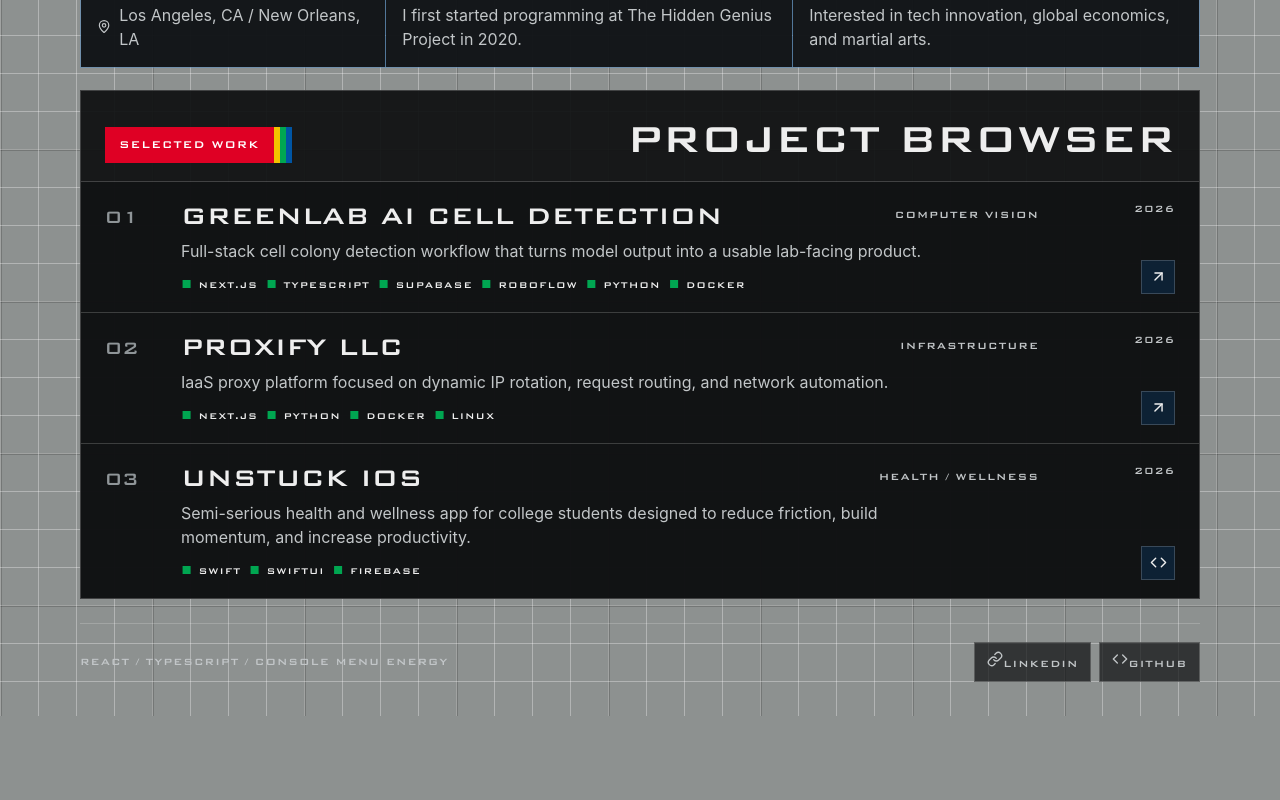
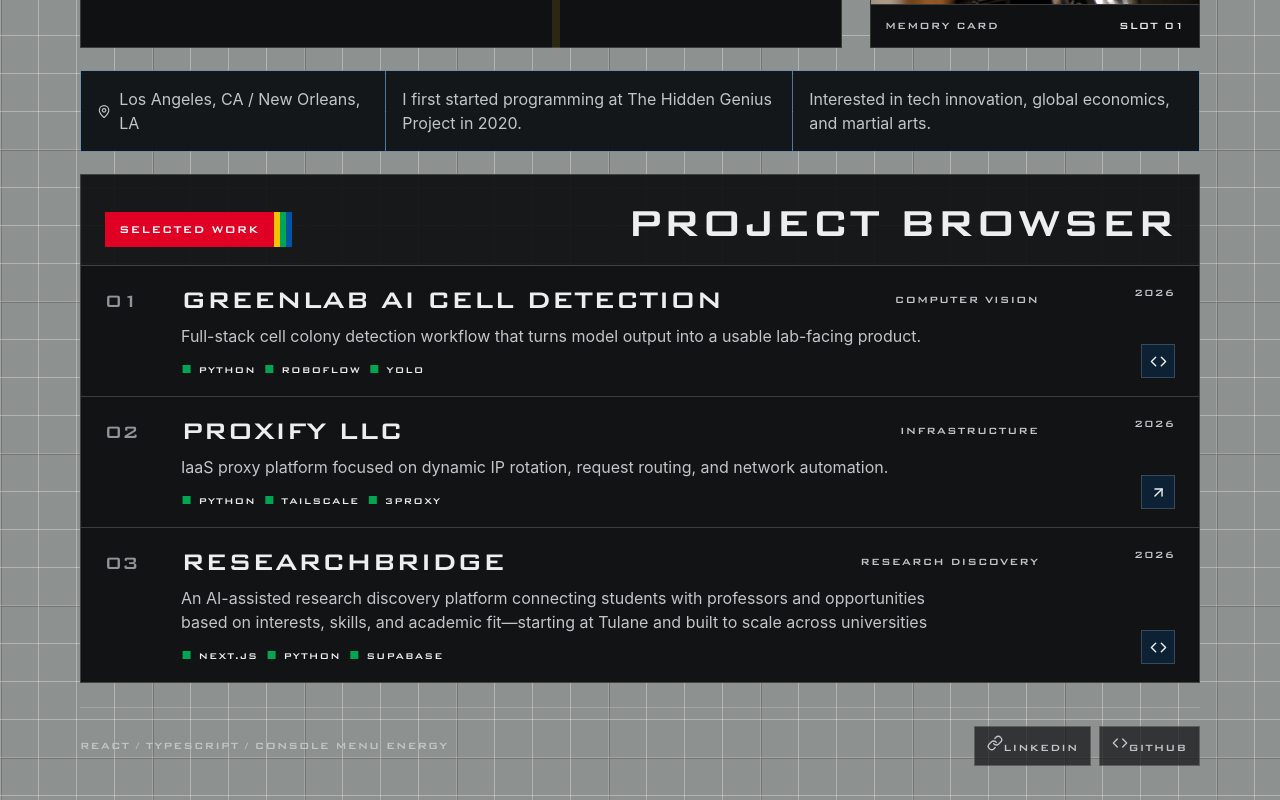
Before and after one commit to masonmemelord/Portfolio-Site, a React (Vite) app: page / in a window 1280 px wide. Shown: the part 611-1411 px from the top of the page. Before the commit the page ends 1327 px from the top, so only its background shows below. Built offline with nearby package versions, Linux system fonts and the light colour scheme.

Commit message:
Update portfolio resume, photo, projects, and tech stacks

```diff
--- a/src/App.tsx
+++ b/src/App.tsx
@@ -1,7 +1,7 @@
 import React from 'react';
 import { ArrowUpRight, Code, FileDown, Link, MapPin } from 'lucide-react';
 import './index.css';
-import resume from './assets/CS-Focused-Resume.pdf';
+import resume from './assets/CSResume.pdf';
 import profilePic from './assets/profile.jpeg';
 
 interface Project {
@@ -21,8 +21,8 @@ const projects: Project[] = [
     year: '2026',
     description:
       'Full-stack cell colony detection workflow that turns model output into a usable lab-facing product.',
-    techStack: ['Next.js', 'TypeScript', 'Supabase', 'Roboflow', 'Python', 'Docker'],
-    link: 'https://greenlab-frontend.vercel.app',
+    techStack: ['Python', 'Roboflow', 'YOLO'],
+    github: 'https://github.com/masonmemelord/Greenlab',
   },
   {
     title: 'Proxify LLC',
@@ -30,17 +30,17 @@ const projects: Project[] = [
     year: '2026',
     description:
       'IaaS proxy platform focused on dynamic IP rotation, request routing, and network automation.',
-    techStack: ['Next.js', 'Python', 'Docker', 'Linux'],
+    techStack: ['Python', 'Tailscale', '3proxy'],
     link: 'https://proxifyllc.com',
   },
   {
-    title: 'Unstuck iOS',
-    type: 'Health / Wellness',
+    title: 'ResearchBridge',
+    type: 'Research Discovery',
     year: '2026',
     description:
-      'Semi-serious health and wellness app for college students designed to reduce friction, build momentum, and increase productivity.',
-    techStack: ['Swift', 'SwiftUI', 'Firebase'],
-    github: 'https://github.com/masonmemelord/Unstuck-iOS',
+      'An AI-assisted research discovery platform connecting students with professors and opportunities based on interests, skills, and academic fit—starting at Tulane and built to scale across universities',
+    techStack: ['Next.Js', 'Python', 'Supabase'],
+    github: 'https://github.com/masonmemelord/ResearchBridge',
   },
 ];
 
@@ -81,7 +81,7 @@ const App: React.FC = () => {
           </div>
 
           <figure className="preview-window">
-            <img src={profilePic} alt="Abstract profile photograph for Mason Mitchell" />
+            <img src={profilePic} alt="Mason Mitchell working on a laptop" />
             <figcaption>
               <span>Memory Card</span>
               <strong>Slot 01</strong>
@@ -114,11 +114,13 @@ const App: React.FC = () => {
                     <span>{project.type}</span>
                   </div>
                   <p>{project.description}</p>
-                  <ul aria-label={`${project.title} technology stack`}>
-                    {project.techStack.map((tech) => (
-                      <li key={tech}>{tech}</li>
-                    ))}
-                  </ul>
+                  {project.techStack.length > 0 && (
+                    <ul aria-label={`${project.title} technology stack`}>
+                      {project.techStack.map((tech) => (
+                        <li key={tech}>{tech}</li>
+                      ))}
+                    </ul>
+                  )}
                 </div>
                 <div className="project-meta">
                   <span>{project.year}</span>
```
Also changed, not shown: src/assets/profile.jpeg, 1 other file (tests, documents, lock files or other folders).
